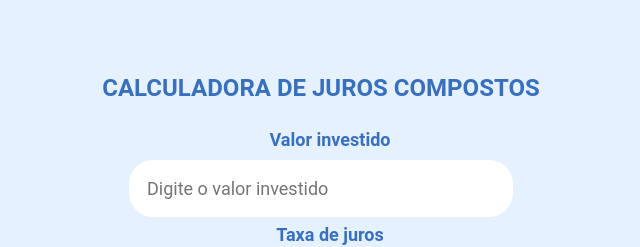
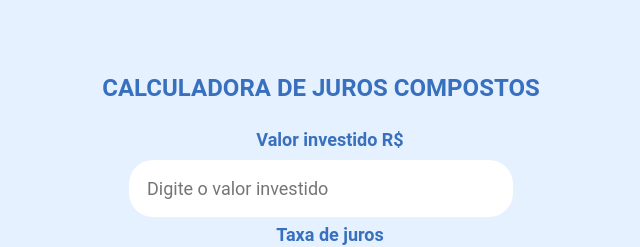
Before and after one commit to camilafernanda/Projeto-Curso-3-FIP, a plain HTML site: page calculadora.html in a window 1280 px wide. Shown: the top 247 px of the page, 319-959 px from the left. Drawn offline with Linux system fonts and the light colour scheme.

Commit message:
Update calculadora.html

```diff
--- a/calculadora.html
+++ b/calculadora.html
@@ -14,7 +14,7 @@
     <form action="#" id="formulario">
         <h2>Calculadora de juros compostos</h2>
 
-        <label for="valor_investido">Valor investido</label>
+        <label for="valor_investido">Valor investido R$</label>
         <input id="valor_investido" placeholder="Digite o valor investido" required type="number" step="0.01" />
 
         <label for="taxa_juros">Taxa de juros</label>
```
